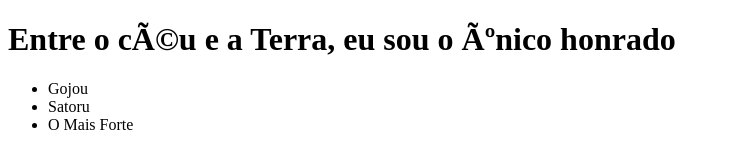
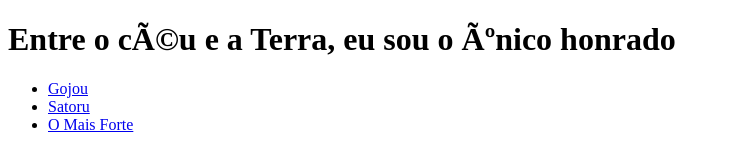
Before and after one commit to zYagoz/devaria-html1, a plain HTML site: page index.html in a window 1280 px wide. Shown: the whole page, without its empty margins (0-730 px from the left). Drawn offline with Linux system fonts and the light colour scheme.

Commit message:
link no header

```diff
--- a/index.html
+++ b/index.html
@@ -9,9 +9,9 @@
             <h1> Entre o céu e a Terra, eu sou o único honrado</h1>
             <nav>
                 <ul>
-                    <li>Gojou</li>
-                    <li>Satoru</li>
-                    <li>O Mais Forte</li>
+                    <li> <a href="index.html">Gojou</a></li>
+                    <li> <a href="https://giffiles.alphacoders.com/221/221253.gif">Satoru</a></li>
+                    <li> <a href="https://media.tenor.com/k5DbeQaU3xcAAAAC/gojo-satoru-jujutsu-kaisen.gif">O Mais Forte</a></li>
                 </ul>
             </nav>
         </header>
```
